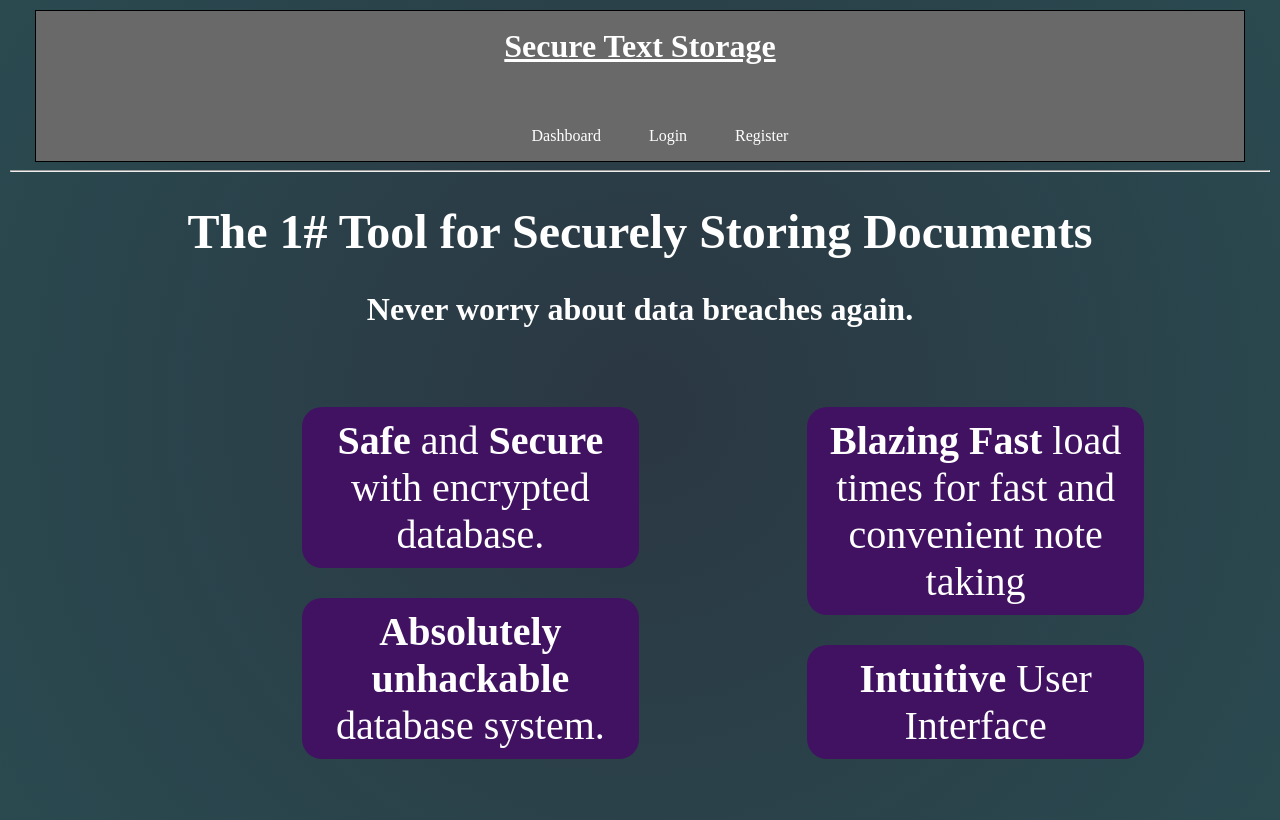
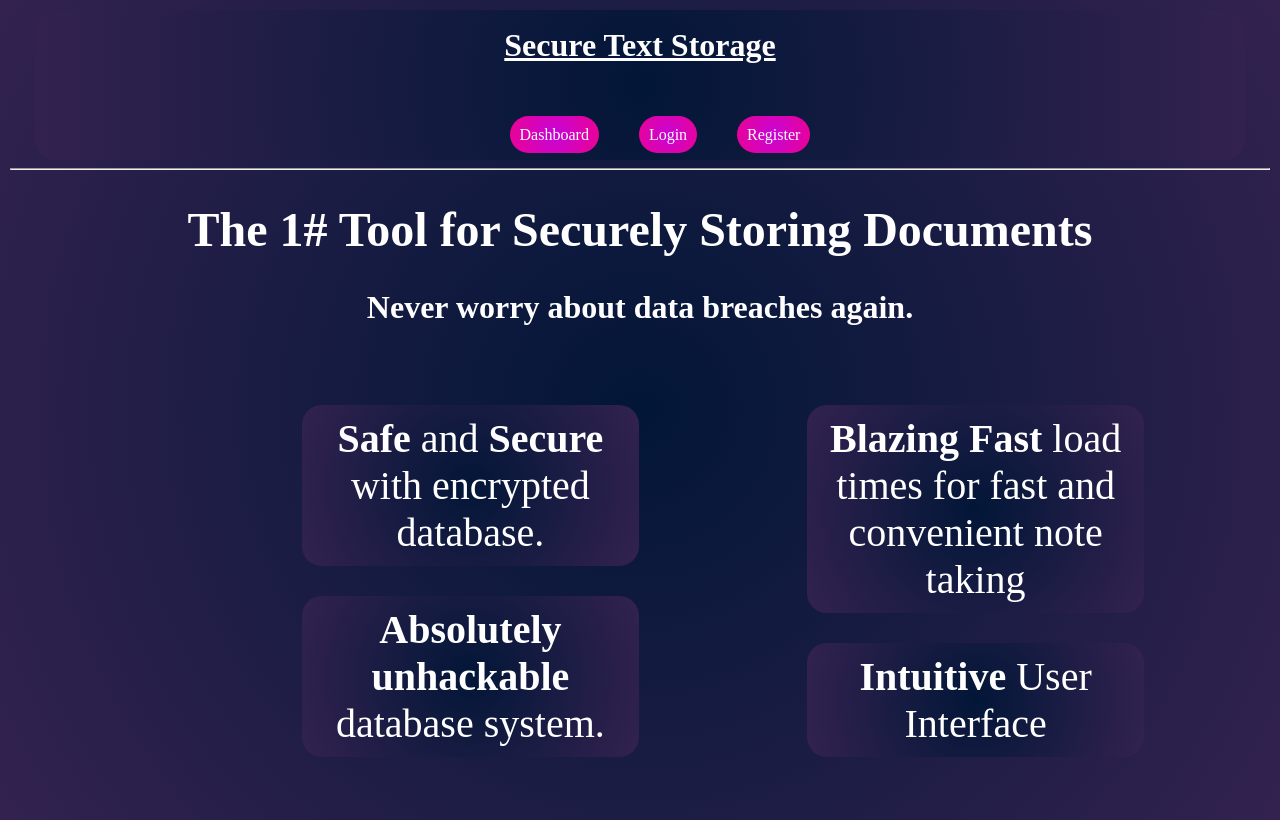
Before and after one commit to Enprogames/SQL-Injection-Example, a Django app: page / in a window 1280 px wide. Run offline with Django 4.2, Linux system fonts and the light colour scheme.

Commit message:
Changed site color scheme

```diff
--- a/src/static/css/style.css
+++ b/src/static/css/style.css
@@ -1,18 +1,16 @@
 body{
-    background-image: radial-gradient(circle, #2b3743 0%, #2a4a50 100%);
+    background-image: radial-gradient(circle, #021638 0%, #33224F 100%);
     margin: 10px;
     height: 100%;
     color: white;
 }
 
 .header {
-    background-color: DimGray;
     float: top;
     width:auto;
     height:150px;
     padding: 0px;
     margin: 0px 25px;
-    border: 1px solid black;
     text-align: center;
     color:black;
     font-style: fjalla;
@@ -21,6 +19,8 @@ body{
     align-items: center;
     justify-content: center;
     flex-direction: column;
+    border-radius: 20px;
+    background-image: radial-gradient(circle, #021638 0%, #33224F 100%)
 }
 
 .title {
@@ -29,6 +29,8 @@ body{
 
 .header a, .header a:visited {
     color: white;
+    border-radius: 20px;
+    background-image: radial-gradient(circle, #C604D7 0%, #EB0293 100%)
 }
 .header a {
     color: white;
@@ -52,6 +54,7 @@ body{
     padding: 3px 4px;
     text-decoration: none;
     color: white;
+    padding: 10px;
 }
 
 .centered {
@@ -64,7 +67,6 @@ body{
     margin-right: 20%;
     width: 70%;
     height: 50%;
-    /* border: 1px solid red; */
     display: flex;
 
 }
@@ -75,7 +77,8 @@ body{
     padding: 10px;
     list-style: none;
     border-radius: 20px;
-    background-color: #411261;
+    background-image: radial-gradient(circle, #021638 0%, #33224F 100%);
+    /* background-color: #411261; */
 }
 
 .left-column {
```
